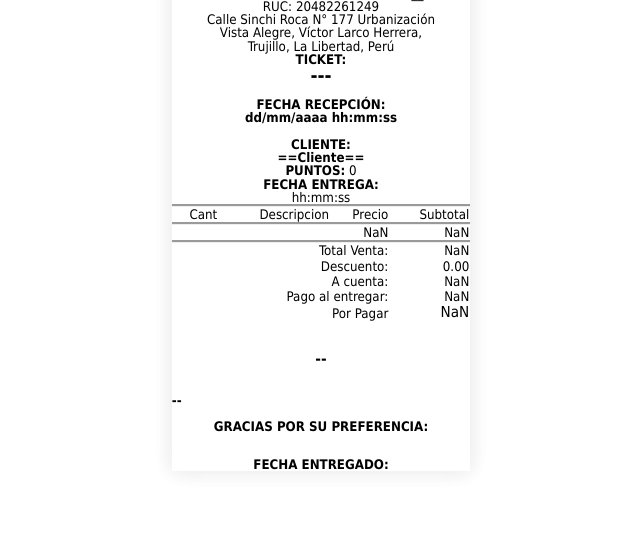
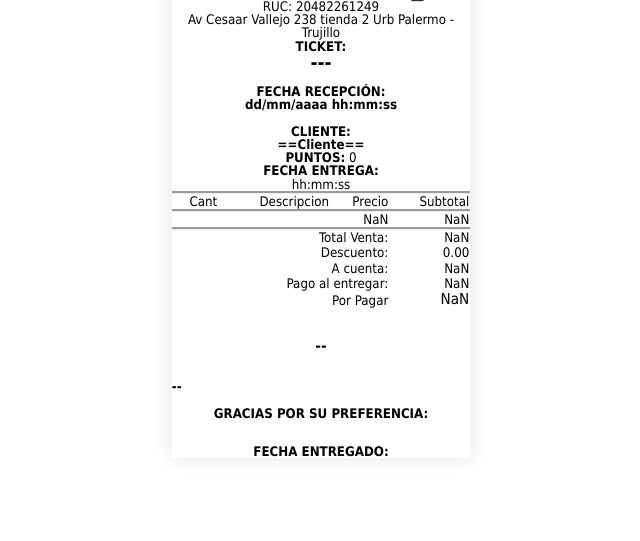
Before and after one commit to TickeVirtual/Aquamatic2, a plain HTML site: page index.html in a window 1280 px wide. Shown: the part 259-800 px from the top of the page, without its empty margins (319-959 px from the left). Drawn offline with Linux system fonts and the light colour scheme.

Commit message:
Update index.html

```diff
--- a/index.html
+++ b/index.html
@@ -371,10 +371,8 @@
                     <p class="info-tienda">
                     ADMINISTRACIÓN Y RENTAS SAC__<br>
                 RUC: 20482261249<br>
-                Calle Sinchi Roca N° 177 Urbanización<br>
-                Vista Alegre, Víctor Larco Herrera,<br>
-                Trujillo, La Libertad, Perú
-                <br>
+                Av Cesaar Vallejo 238 tienda 2 Urb Palermo - Trujillo<br>
+
 
           </div>
 
```
